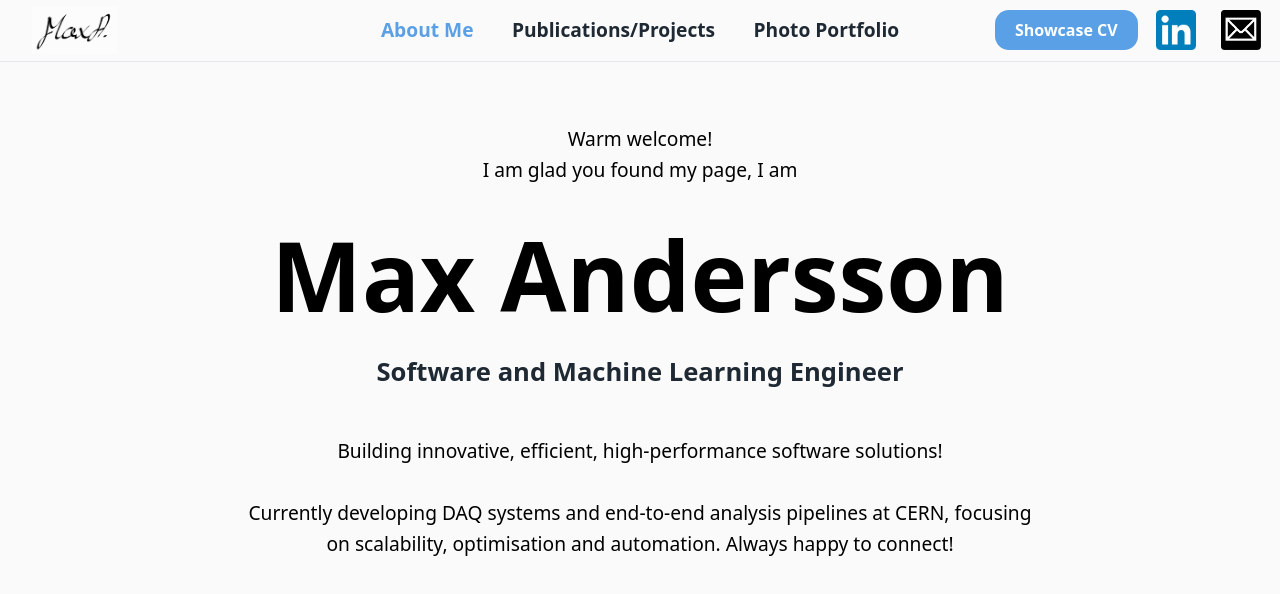
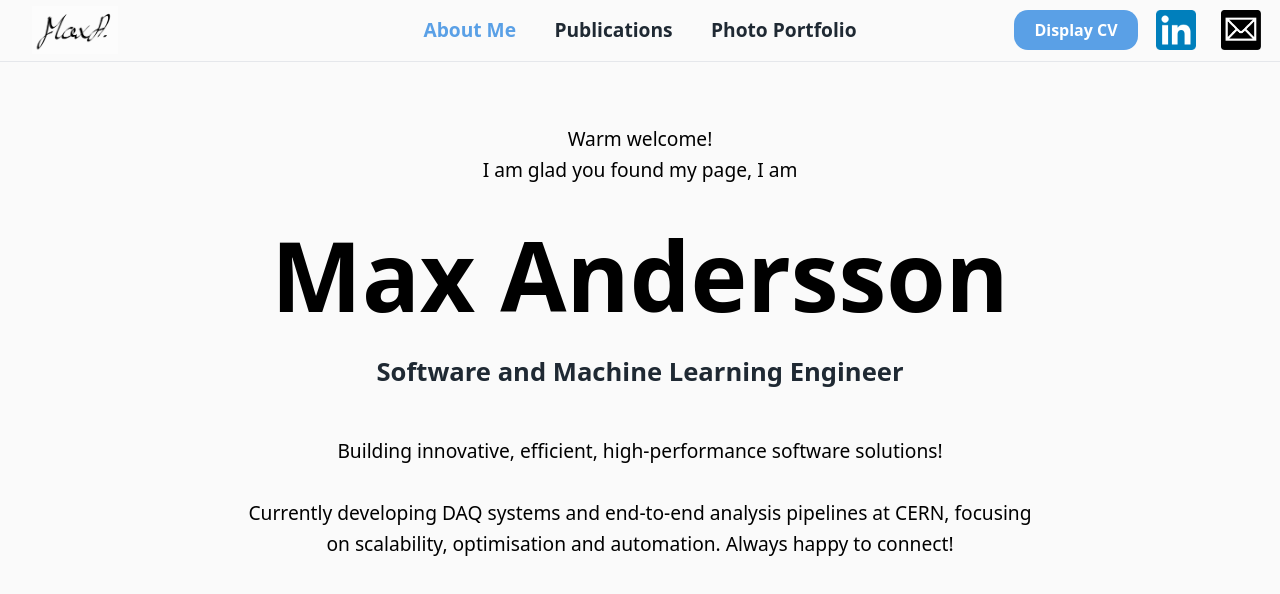
Before and after one commit to aimaax/portfolio, a React (Vite) app: page / in a window 1280 px wide. Shown: the top 594 px of the page. Built offline with nearby package versions, Linux system fonts and the light colour scheme.

Commit message:
Fix sizes

```diff
--- a/src/App.css
+++ b/src/App.css
@@ -79,8 +79,8 @@ body {
 }
 
 .nav__linkedin-icon {
-  width: clamp(2rem, 5vw, 2.5rem);
-  height: clamp(2rem, 5vw, 2.5rem);
+  width: clamp(2rem, 4vw, 2.5rem);
+  height: clamp(2rem, 4vw, 2.5rem);
   object-fit: contain;
 }
 
@@ -95,8 +95,8 @@ body {
 }
 
 .nav__email-icon {
-  width: clamp(2rem, 5vw, 2.5rem);
-  height: clamp(2rem, 5vw, 2.5rem);
+  width: clamp(2rem, 4vw, 2.5rem);
+  height: clamp(2rem, 4vw, 2.5rem);
   object-fit: contain;
 }
 
@@ -106,11 +106,11 @@ body {
   color: #ffffff;
   padding: clamp(0.5rem, 1vw, 0.625rem) clamp(0.5rem, 2vw, 1.25rem);
   text-align: center;
-  height: clamp(2rem, 5vw, 2.5rem);
+  height: clamp(2rem, 4vw, 2.5rem);
   border-radius: 0.875rem;
   font-weight: 600;
   flex-shrink: 0;
-  font-size: clamp(0.8rem, 2vw, 1rem);
+  font-size: clamp(0.8rem, 1.5vw, 1rem);
   display: flex;
   align-items: center;
 }
@@ -340,7 +340,7 @@ body {
   font-size: clamp(0.85rem, 1.5vw, 1rem);
   font-weight: 450;
   line-height: 1;
-  height: clamp(1rem, 5vw, 2.5rem);
+  height: clamp(1.5rem, 3vw, 2.5rem);
   display: inline-flex;
   align-items: center;
   z-index: 1;
@@ -565,10 +565,10 @@ body {
   border-radius: 0.75rem;
   border: none;
   cursor: pointer;
-  font-size: clamp(0.65rem, 1.5vw, 1rem);
+  font-size: clamp(0.75rem, 1.5vw, 1rem);
   font-weight: 450;
   line-height: 1;
-  height: clamp(1rem, 5vw, 2.5rem);
+  height: clamp(1.5rem, 3vw, 2.5rem);
   display: inline-flex;
   align-items: center;
 }
@@ -579,6 +579,7 @@ body {
 
 .project-detail__title {
   margin: 0;
+  padding: 0 clamp(5.5rem, 12vw, 8rem);
   text-align: center;
   font-size: clamp(1.1rem, 2vw, 1.6rem);
   font-weight: 600;
@@ -607,10 +608,10 @@ body {
   color: #ffffff;
   padding: clamp(0.5rem, 1vw, 0.625rem) clamp(0.3rem, 1.5vw, 1rem);
   border-radius: 0.75rem;
-  font-size: clamp(0.65rem, 1.5vw, 1rem);
+  font-size: clamp(0.75rem, 1.5vw, 1rem);
   font-weight: 450;
   line-height: 1;
-  height: clamp(1rem, 5vw, 2.5rem);
+  height: clamp(1.5rem, 3vw, 2.5rem);
   display: inline-flex;
   align-items: center;
 }
--- a/src/components/NavBar.tsx
+++ b/src/components/NavBar.tsx
@@ -3,7 +3,7 @@ import type { ReactElement } from "react";
 
 type NavItem = {
   id: "about" | "projects" | "portfolio";
-  label: "About Me" | "Publications/Projects" | "Photo Portfolio";
+  label: "About Me" | "Publications" | "Photo Portfolio";
 };
 
 type NavBarProps = {
@@ -17,7 +17,7 @@ type NavBarProps = {
 export const NavBar = ({ onNavigate, activeSection }: NavBarProps): ReactElement => {
   const items: NavItem[] = [
     { id: "about", label: "About Me" },
-    { id: "projects", label: "Publications/Projects" },
+    { id: "projects", label: "Publications" },
     { id: "portfolio", label: "Photo Portfolio" },
   ];
 
@@ -63,7 +63,7 @@ export const NavBar = ({ onNavigate, activeSection }: NavBarProps): ReactElement
               onNavigate("cv");
             }}
           >
-            Showcase CV
+            Display CV
           </a>
         )}
 
--- a/src/components/PortfolioGallery.tsx
+++ b/src/components/PortfolioGallery.tsx
@@ -53,7 +53,7 @@ export const PortfolioGallery = ({ item, onBack }: PortfolioGalleryProps): React
     <div className="portfolio-gallery">
       <div className="portfolio-gallery__header">
         <button type="button" className="portfolio-gallery__back" onClick={onBack}>
-          Back to portfolio
+          Back
         </button>
         <h2 className="portfolio-gallery__title">{item.location}</h2>
       </div>
--- a/src/components/ProjectDetail.tsx
+++ b/src/components/ProjectDetail.tsx
@@ -12,7 +12,7 @@ export const ProjectDetail = ({ project, onBack }: ProjectDetailProps): ReactEle
   <div className="project-detail">
     <div className="project-detail__header">
       <button type="button" className="project-detail__back" onClick={onBack}>
-        Back to projects
+        Back
       </button>
 
       <h2 className="project-detail__title">
@@ -35,7 +35,7 @@ export const ProjectDetail = ({ project, onBack }: ProjectDetailProps): ReactEle
         href={project.pdfPath}
         download
       >
-        Download Project
+        Download
       </a>
     </div>
     <div className="project-detail__abstract">
```
